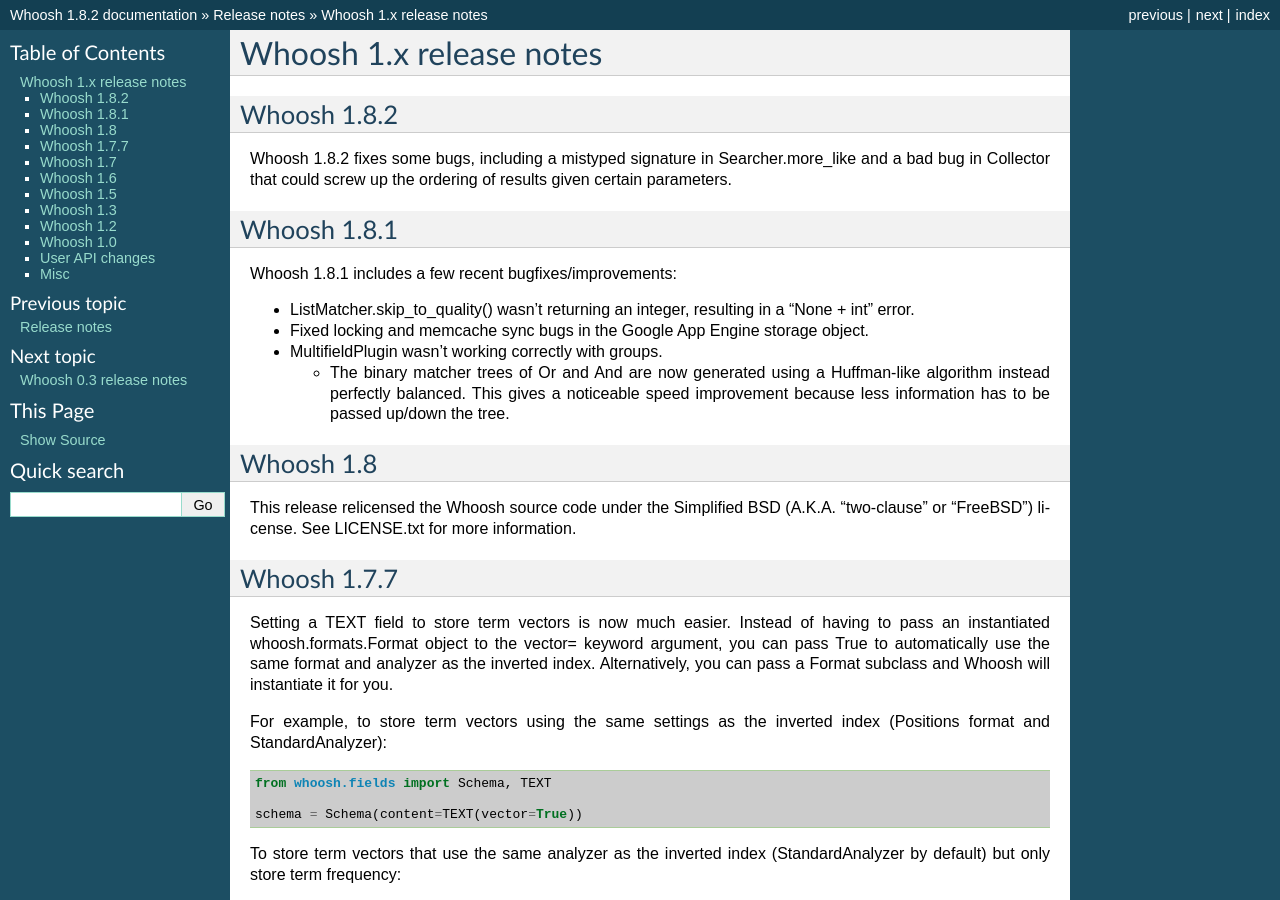
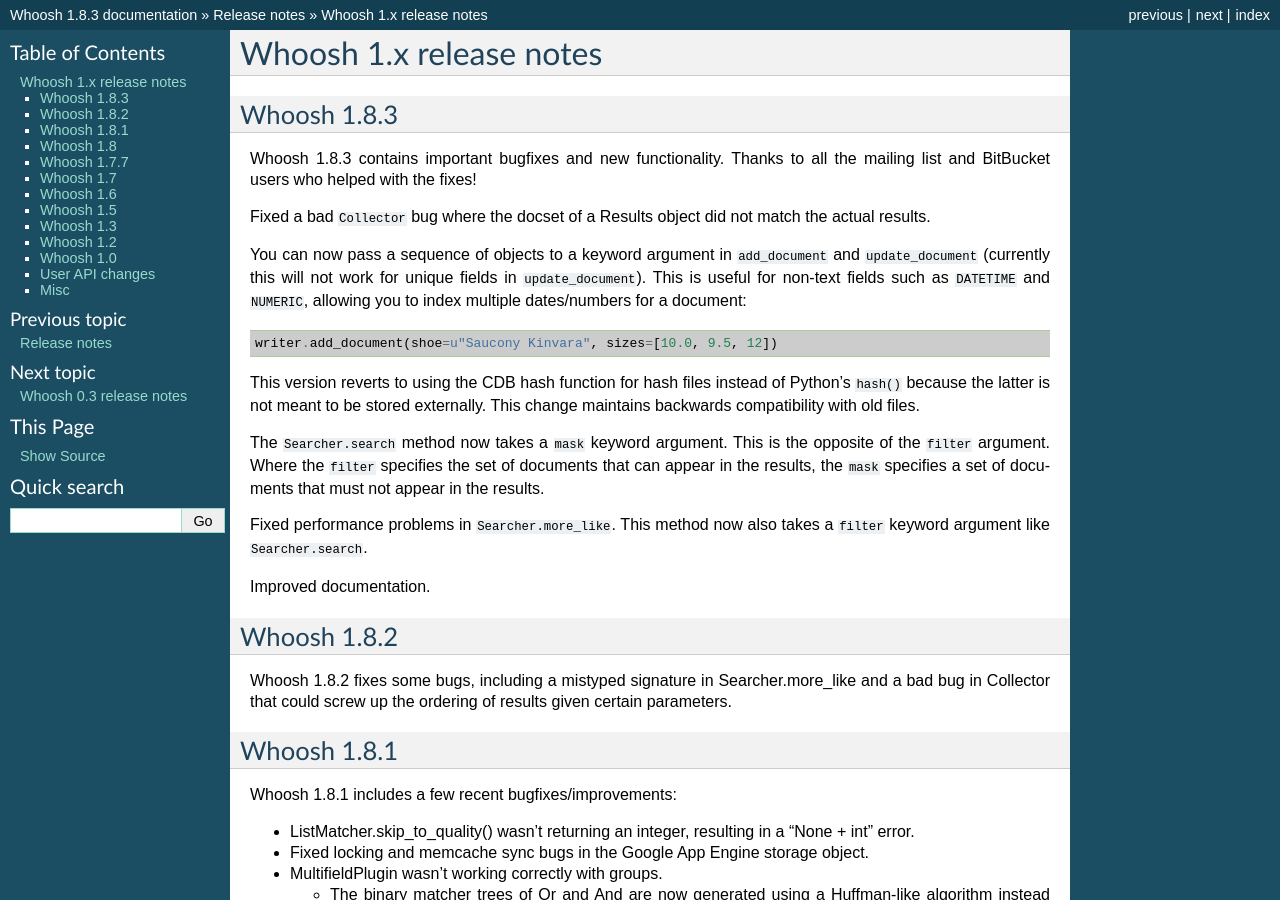
Before and after one commit to dex4er/whoosh, a Sphinx documentation site: the page built from docs/source/releases/1_0.rst, in a window 1280 px wide and 900 px high. Built offline with Sphinx 7.4.7, drawn with Linux system fonts in a browser that asks for light colours; some of the changed text lies outside the part shown.

Commit message:
Bumped version number to 1.8.3. Added release notes.

```diff
--- a/docs/source/releases/1_0.rst
+++ b/docs/source/releases/1_0.rst
@@ -1,6 +1,37 @@
 ========================
 Whoosh 1.x release notes
 ========================
+
+Whoosh 1.8.3
+============
+
+Whoosh 1.8.3 contains important bugfixes and new functionality. Thanks to all
+the mailing list and BitBucket users who helped with the fixes!
+
+Fixed a bad ``Collector`` bug where the docset of a Results object did not match
+the actual results.
+
+You can now pass a sequence of objects to a keyword argument in ``add_document``
+and ``update_document`` (currently this will not work for unique fields in
+``update_document``). This is useful for non-text fields such as ``DATETIME``
+and ``NUMERIC``, allowing you to index multiple dates/numbers for a document::
+
+    writer.add_document(shoe=u"Saucony Kinvara", sizes=[10.0, 9.5, 12])
+
+This version reverts to using the CDB hash function for hash files instead of
+Python's ``hash()`` because the latter is not meant to be stored externally.
+This change maintains backwards compatibility with old files.
+
+The ``Searcher.search`` method now takes a ``mask`` keyword argument. This is
+the opposite of the ``filter`` argument. Where the ``filter`` specifies the
+set of documents that can appear in the results, the ``mask`` specifies a
+set of documents that must not appear in the results.
+
+Fixed performance problems in ``Searcher.more_like``. This method now also
+takes a ``filter`` keyword argument like ``Searcher.search``.
+
+Improved documentation.
+
 
 Whoosh 1.8.2
 ============
--- a/src/whoosh/__init__.py
+++ b/src/whoosh/__init__.py
@@ -25,7 +25,7 @@
 # those of the authors and should not be interpreted as representing official
 # policies, either expressed or implied, of Matt Chaput.
 
-__version__ = (1, 8, 2)
+__version__ = (1, 8, 3)
 
 
 def versionstring(build=True, extra=True):
```
